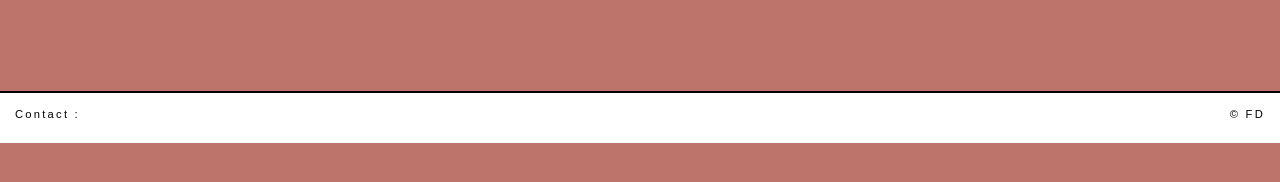
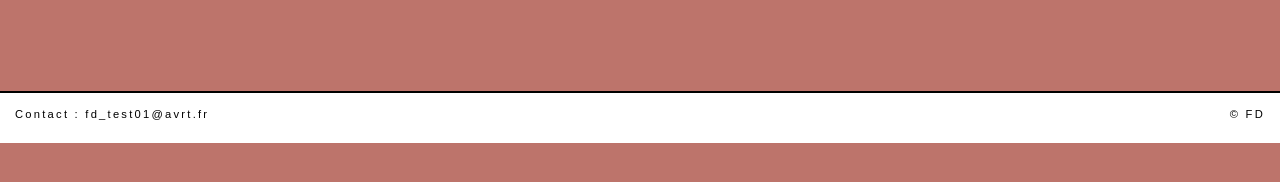
Before and after one commit to fdjapon/fdjapon.github.io, a Jekyll site: the page built from index.md, in a window 1280 px wide. Shown: the part 529-711 px from the top of the page. Built offline with Jekyll 4.4.1, drawn with Linux system fonts in a browser that asks for light colours.

```diff
--- a/_layouts/default.html
+++ b/_layouts/default.html
@@ -14,10 +14,10 @@
   </head>
   <body>
     <header>
-	    <a href="{{ baseurl }}"><h1><span id="name">FD</span><br/>JAPON</h1></a>
+	    <a href="/"><h1><span id="name">FD</span><br/>JAPON</h1></a>
     </header>
     <nav>
-	    <a href="{{ baseurl }}"><img id="logo" src="{{ '/assets/images/LOGO_08_2022-01.svg' | relative_url }}"/></a>
+	    <a href="/"><img id="logo" src="{{ '/assets/images/LOGO_08_2022-01.svg' | relative_url }}"/></a>
       <ul>
 	      <a href="/"><li {% if page.url == "/" %}class="active"{% endif %}>HOME</li></a>
 	      <a href="/reservations"><li {% if page.url != "/" %}class="active"{% endif %}>RESERVATIONS</li></a>
@@ -28,7 +28,7 @@
       {{ content}}
     </div>
     <footer>
-      <div>Contact : {{ email }}</div>
+      <div>Contact : {{ site.email }}</div>
       <div>© FD</div>
     </footer>
   </div>
```
